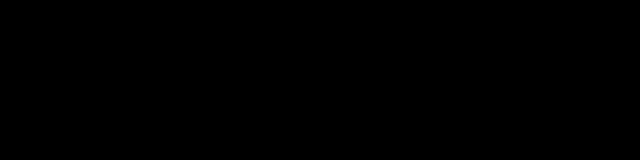
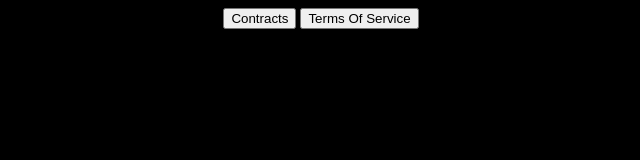
Before and after one commit to WyattPlayz/WyattPlayz, a plain HTML site: page index.html in a window 1280 px wide. Shown: the whole page, without its empty margins (319-959 px from the left). Drawn offline with Linux system fonts and the light colour scheme.

Commit message:
Update index.html

```diff
--- a/index.html
+++ b/index.html
@@ -5,6 +5,7 @@
     </style>
   </head>
   <body>
-
+    <button id="contracts" onclick="location.href='/contracts'"> Contracts </button>
+    <button id="tos" onclick="location.href='/tos'"> Terms Of Service </button>
   </body>
 </html>
```
